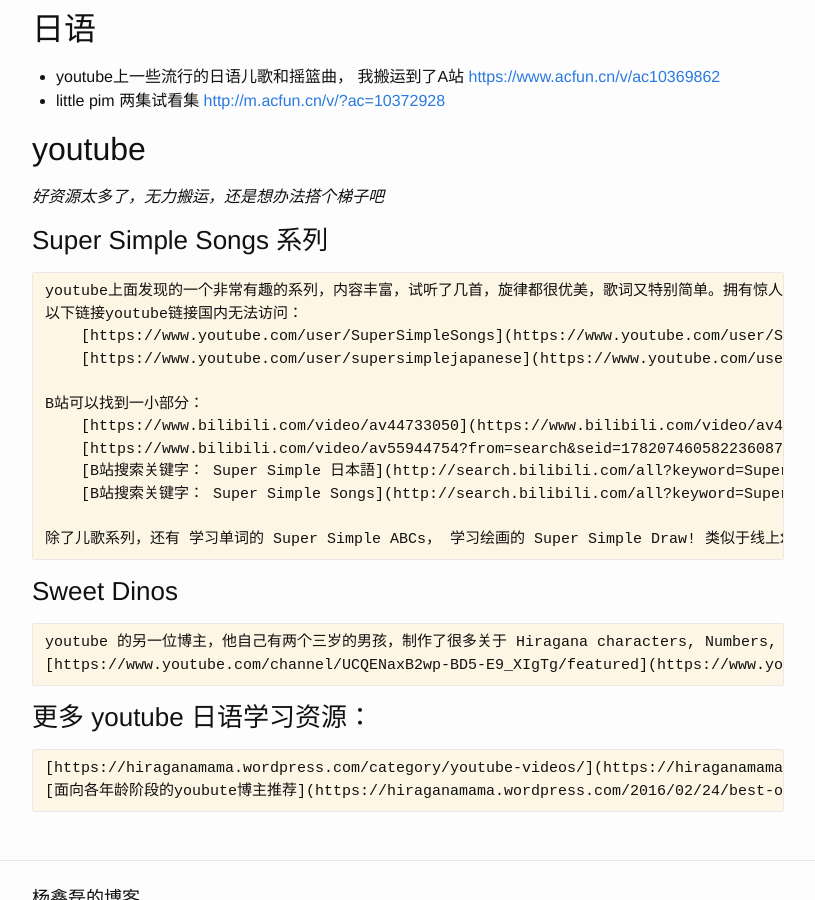
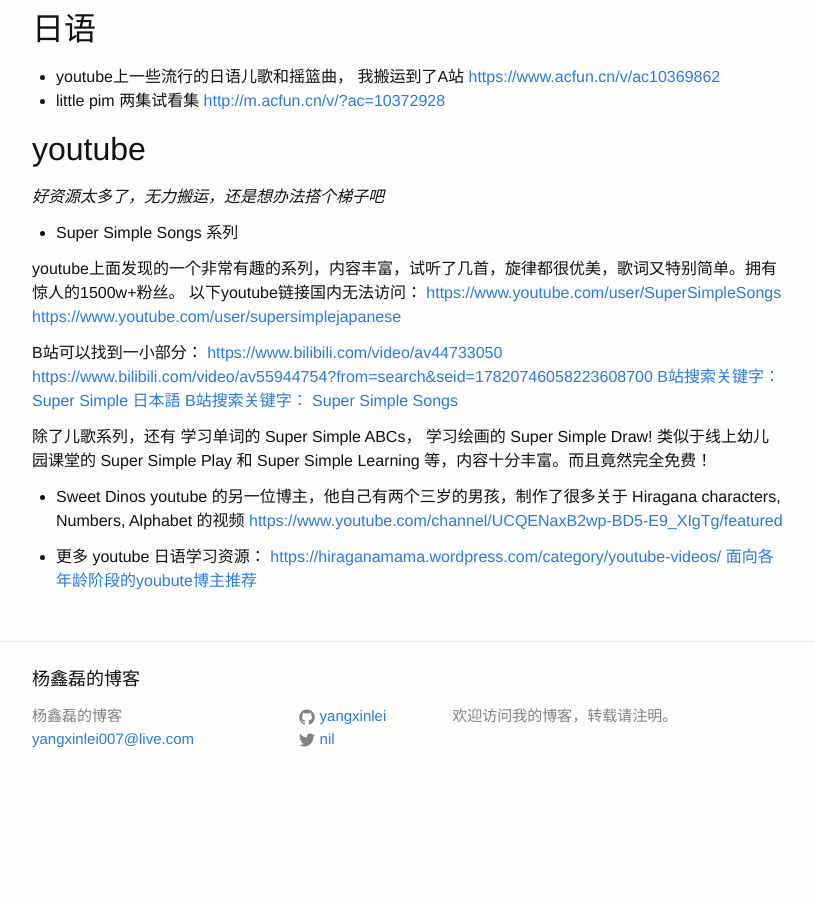
Before and after one commit to YangXinlei/yangxinlei.github.io, a Jekyll site: the page built from _posts/2019-06-30-关于父母如何带领孩子入门外语的一些资料整理.md, in a window 1280 px wide and 900 px high, scrolled down 689 px. Shown: the whole window, without its empty margins (232-1047 px from the left). Built offline with Jekyll 4.4.1, drawn with Linux system fonts in a browser that asks for light colours; after the commit the page ends 1487 px from its top, so only the background shows below that.

Commit message:
Update 2019-06-30-关于父母如何带领孩子入门外语的一些资料整理.md

```diff
--- a/_posts/2019-06-30-关于父母如何带领孩子入门外语的一些资料整理.md
+++ b/_posts/2019-06-30-关于父母如何带领孩子入门外语的一些资料整理.md
@@ -39,27 +39,26 @@
 ## youtube
   *好资源太多了，无力搬运，还是想办法搭个梯子吧*
 
-### Super Simple Songs 系列
-    youtube上面发现的一个非常有趣的系列，内容丰富，试听了几首，旋律都很优美，歌词又特别简单。拥有惊人的1500w+粉丝。
-    以下链接youtube链接国内无法访问：
-        [https://www.youtube.com/user/SuperSimpleSongs](https://www.youtube.com/user/SuperSimpleSongs)
-        [https://www.youtube.com/user/supersimplejapanese](https://www.youtube.com/user/supersimplejapanese)
+* Super Simple Songs 系列
 
-    B站可以找到一小部分：
-        [https://www.bilibili.com/video/av44733050](https://www.bilibili.com/video/av44733050)
-        [https://www.bilibili.com/video/av55944754?from=search&seid=17820746058223608700](https://www.bilibili.com/video/av55944754?from=search&seid=17820746058223608700)
-        [B站搜索关键字： Super Simple 日本語](http://search.bilibili.com/all?keyword=Super%20Simple%20%E6%97%A5%E6%9C%AC%E8%AA%9E)
-        [B站搜索关键字： Super Simple Songs](http://search.bilibili.com/all?keyword=Super%20Simple%20songs)
+youtube上面发现的一个非常有趣的系列，内容丰富，试听了几首，旋律都很优美，歌词又特别简单。拥有惊人的1500w+粉丝。
+以下youtube链接国内无法访问：
+[https://www.youtube.com/user/SuperSimpleSongs](https://www.youtube.com/user/SuperSimpleSongs)
+[https://www.youtube.com/user/supersimplejapanese](https://www.youtube.com/user/supersimplejapanese)
 
-    除了儿歌系列，还有 学习单词的 Super Simple ABCs， 学习绘画的 Super Simple Draw! 类似于线上幼儿园课堂的 Super Simple Play 和
+B站可以找到一小部分：
+[https://www.bilibili.com/video/av44733050](https://www.bilibili.com/video/av44733050)
+[https://www.bilibili.com/video/av55944754?from=search&seid=17820746058223608700](https://www.bilibili.com/video/av55944754?from=search&seid=17820746058223608700)
+[B站搜索关键字： Super Simple 日本語](http://search.bilibili.com/all?keyword=Super%20Simple%20%E6%97%A5%E6%9C%AC%E8%AA%9E)
+[B站搜索关键字： Super Simple Songs](http://search.bilibili.com/all?keyword=Super%20Simple%20songs)
+
+除了儿歌系列，还有 学习单词的 Super Simple ABCs， 学习绘画的 Super Simple Draw! 类似于线上幼儿园课堂的 Super Simple Play 和
 Super Simple Learning 等，内容十分丰富。而且竟然完全免费！
+* Sweet Dinos
+youtube 的另一位博主，他自己有两个三岁的男孩，制作了很多关于 Hiragana characters, Numbers, Alphabet 的视频
+[https://www.youtube.com/channel/UCQENaxB2wp-BD5-E9_XIgTg/featured](https://www.youtube.com/channel/UCQENaxB2wp-BD5-E9_XIgTg/featured)
 
 
-### Sweet Dinos
-    youtube 的另一位博主，他自己有两个三岁的男孩，制作了很多关于 Hiragana characters, Numbers, Alphabet 的视频
-    [https://www.youtube.com/channel/UCQENaxB2wp-BD5-E9_XIgTg/featured](https://www.youtube.com/channel/UCQENaxB2wp-BD5-E9_XIgTg/featured)
-
-
-### 更多 youtube 日语学习资源：
-    [https://hiraganamama.wordpress.com/category/youtube-videos/](https://hiraganamama.wordpress.com/category/youtube-videos/)
-    [面向各年龄阶段的youbute博主推荐](https://hiraganamama.wordpress.com/2016/02/24/best-online-japanese-educational-videos-for-kids/)
+* 更多 youtube 日语学习资源：
+[https://hiraganamama.wordpress.com/category/youtube-videos/](https://hiraganamama.wordpress.com/category/youtube-videos/)
+[面向各年龄阶段的youbute博主推荐](https://hiraganamama.wordpress.com/2016/02/24/best-online-japanese-educational-videos-for-kids/)
```
